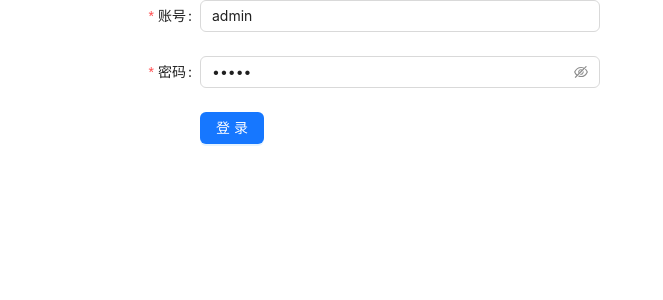
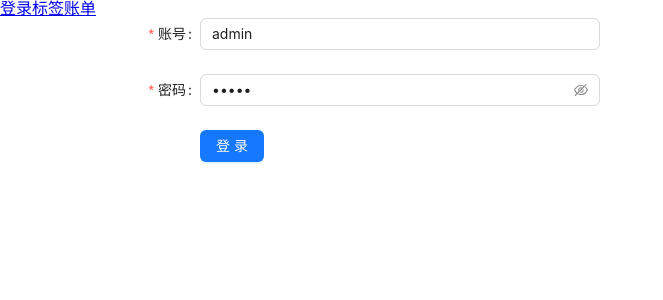
Before and after one commit to neroHua/nero-accounting-frontend, a React (Create React App) app: page / in a window 1280 px wide. Shown: the top 300 px of the page, without its empty margins (0-663 px from the left). Built offline with nearby package versions, Linux system fonts and the light colour scheme.

Commit message:
Create App.js

```diff
--- a/src/App.js
+++ b/src/App.js
@@ -1,10 +1,13 @@
 import 'antd/dist/reset.css';
-import { BrowserRouter, Routes, Route } from 'react-router-dom'
+import { BrowserRouter, Routes, Route, NavLink } from 'react-router-dom'
 import routes from './router'
 
 function App() {
   return (
     <BrowserRouter>
+      <NavLink to="/login">登录</NavLink>
+      <NavLink to="/tag">标签</NavLink>
+      <NavLink to="/accounting">账单</NavLink>
       <Routes>
         {routes.map((item, index) => {
             return (
```
